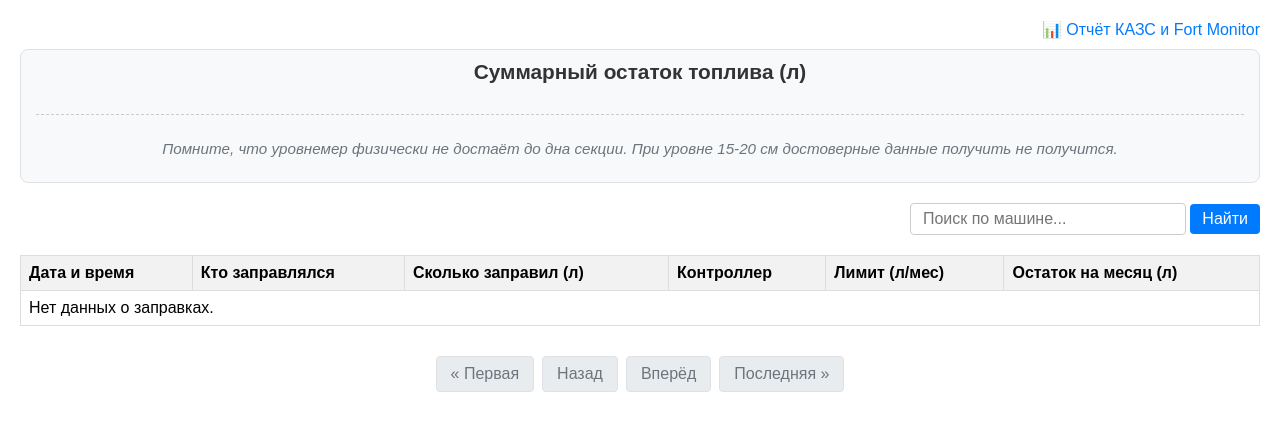
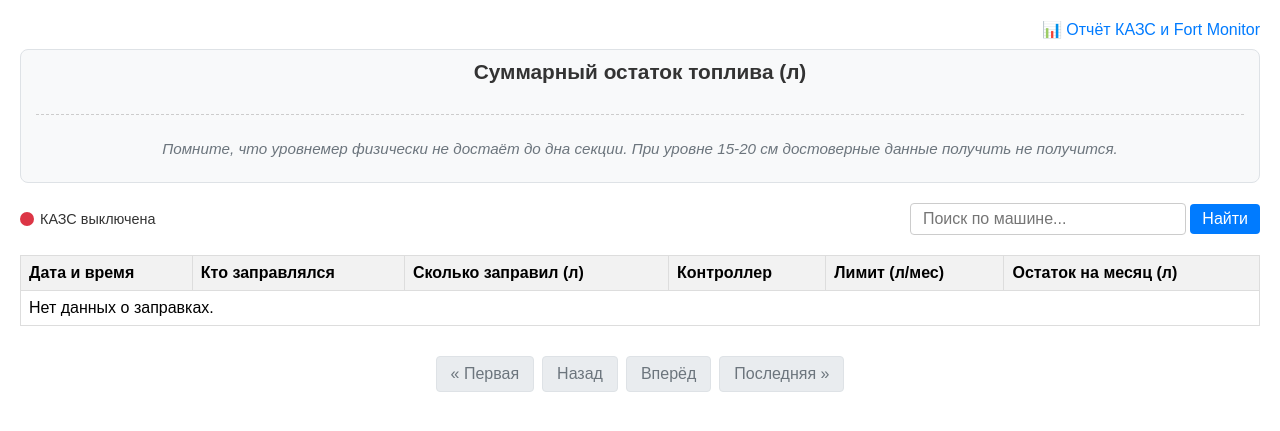
Before and after one commit to keinen87/kazs, a Django app: template report_app/templates/fillings_list.html in a window 1280 px wide. Shown: the top 431 px of the page. Run offline with Django 5.2, Linux system fonts and the light colour scheme; the template is opened without the code that fills it, so the values that code supplies are empty.

Commit message:
Added indicate KAZS power ON/OFF

```diff
--- a/report_app/templates/fillings_list.html
+++ b/report_app/templates/fillings_list.html
@@ -66,9 +66,38 @@
             color: #6c757d;
             font-style: italic;
         }
+        .search-row {
+            display: flex;
+            align-items: center;
+            justify-content: space-between;
+            margin: 20px 0 10px;
+            flex-wrap: wrap;
+            gap: 10px;
+        }
+        .kazs-status {
+            display: flex;
+            align-items: center;
+            gap: 6px;
+            font-size: 0.9rem;
+            color: #333;
+        }
+        .status-light {
+            width: 14px;
+            height: 14px;
+            border-radius: 50%;
+            display: inline-block;
+            flex-shrink: 0;
+        }
+        .status-green {
+            background-color: #28a745;
+        }
+        .status-red {
+            background-color: #dc3545;
+        }
         .search-form {
-            margin: 20px 0 10px;
-            text-align: right;
+            display: flex;
+            align-items: center;
+            gap: 5px;
         }
         .search-form input[type="text"] {
             padding: 6px 12px;
@@ -140,6 +169,15 @@
         </div>
     </div>
 
+    <div class="search-row">
+        <div class="kazs-status">
+            <span class="status-light {% if kazs_online %}status-green{% else %}status-red{% endif %}"></span>
+            {% if kazs_online %}
+                КАЗС включена
+            {% else %}
+                КАЗС выключена
+            {% endif %}
+        </div>
         <div class="search-form">
             <form method="get" action="" onsubmit="showLoading()">
                 <input type="text" name="search" placeholder="Поиск по машине..." value="{{ search_query }}">
@@ -148,6 +186,7 @@
                     <a href="?"><button type="button" class="clear-btn">Сбросить</button></a>
                 {% endif %}
             </form>
+        </div>
     </div>
 
     <table>
```
Also changed, not shown: report_app/views.py (+27 -0 lines). Lines whose indentation alone changed are shown as unchanged.
